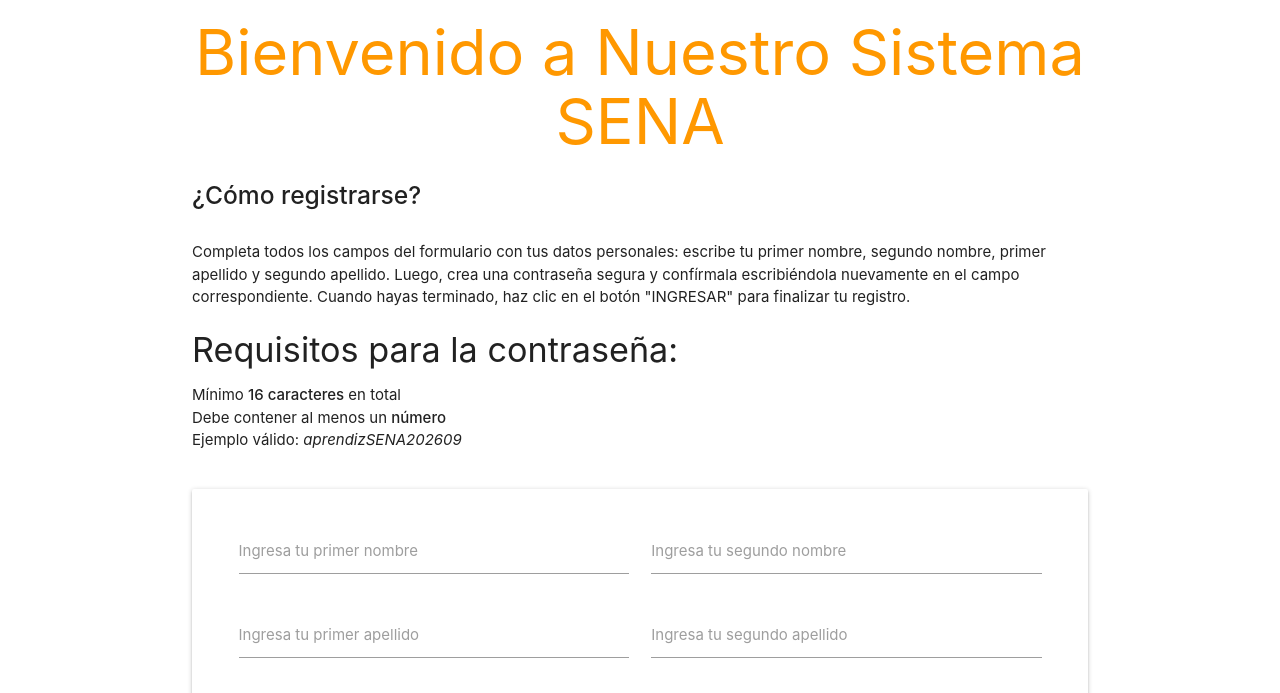
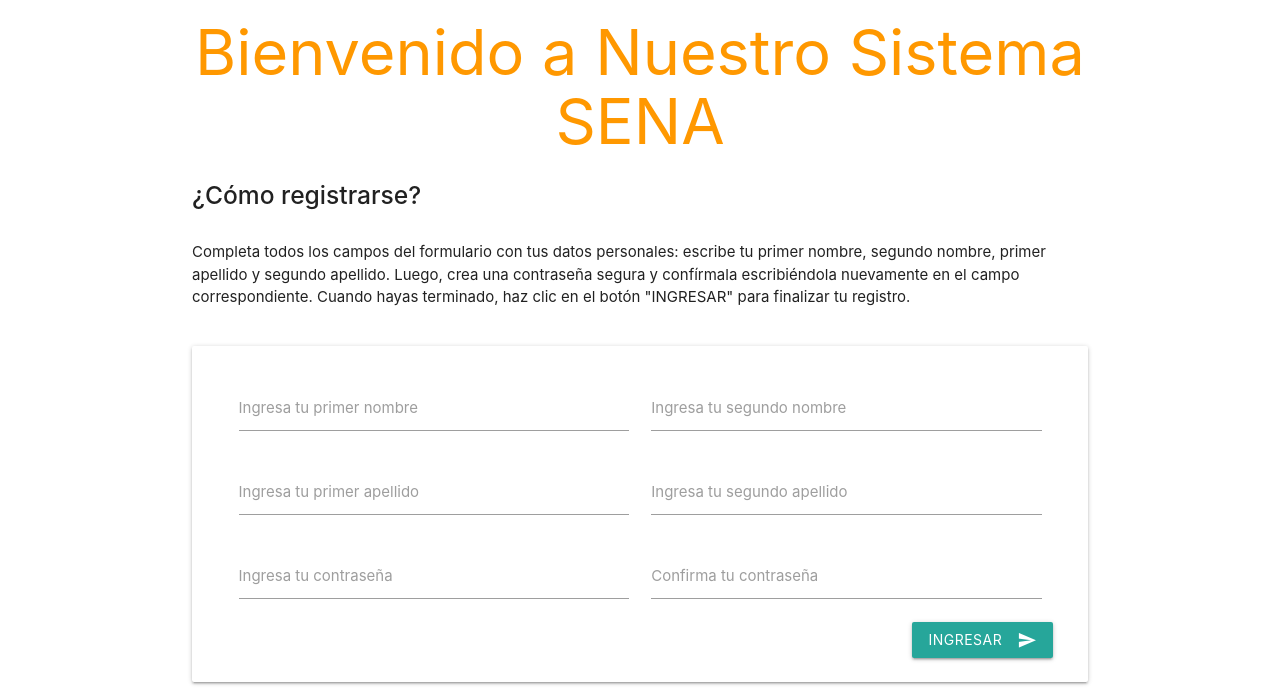
Before and after one commit to Breyner-Castro/Prueba2, a plain HTML site: page ProyectoSENA/registrarse.html in a window 1280 px wide. Shown: the part 88-781 px from the top of the page. Drawn offline with Linux system fonts and the light colour scheme.

Commit message:
ver4 modificacion registrarse cambio

```diff
--- a/ProyectoSENA/registrarse.html
+++ b/ProyectoSENA/registrarse.html
@@ -37,14 +37,7 @@
    <strong><h5>¿Cómo registrarse?</h5></strong><br>
    Completa todos los campos del formulario con tus datos personales: escribe tu primer nombre, segundo nombre, primer apellido y segundo apellido. Luego, crea una contraseña segura y confírmala escribiéndola nuevamente en el campo correspondiente. Cuando hayas terminado, haz clic en el botón "INGRESAR" para finalizar tu registro.
  </p>
- <div class="reglas-contraseña">
-             <h4>Requisitos para la contraseña:</h4>
-             <ul>
-                 <li>Mínimo <strong>16 caracteres</strong> en total</li>
-                 <li>Debe contener al menos un <strong>número</strong></li>
-                 <li>Ejemplo válido: <em>aprendizSENA202609</em></li>
-             </ul>
-         </div>
+
     </div>
         <div class="container section">
           <div class="row card-panel">
@@ -67,11 +60,13 @@
               </div>
               <div class="input-field col s6">
                 <label for="contraseña">Ingresa tu contraseña</label>
-                <input type="password" id="contraseña" class="validate" required>
+                <input type="password" id="contraseña" class="validate" required pattern="(?=.[a-z])(?=.[A-Z])(?=.[0-9])(?=.[!@#$%^&*]).{8,}">
+                <span class="helper-text" data-error="Debe tener mínimo 8 caracteres, una mayúscula, una minúscula, un número y un símbolo."></span>
               </div>
               <div class="input-field col s6">
                 <label for="contraseña">Confirma tu contraseña</label>
                 <input type="password" id="contraseña" class="validate" required>
+
               </div>
               <button class="btn wanes-effect wanes-ligth right" type="submit" name="enviar">ingresar
                 <i class="material-icons right">send</i>
```
